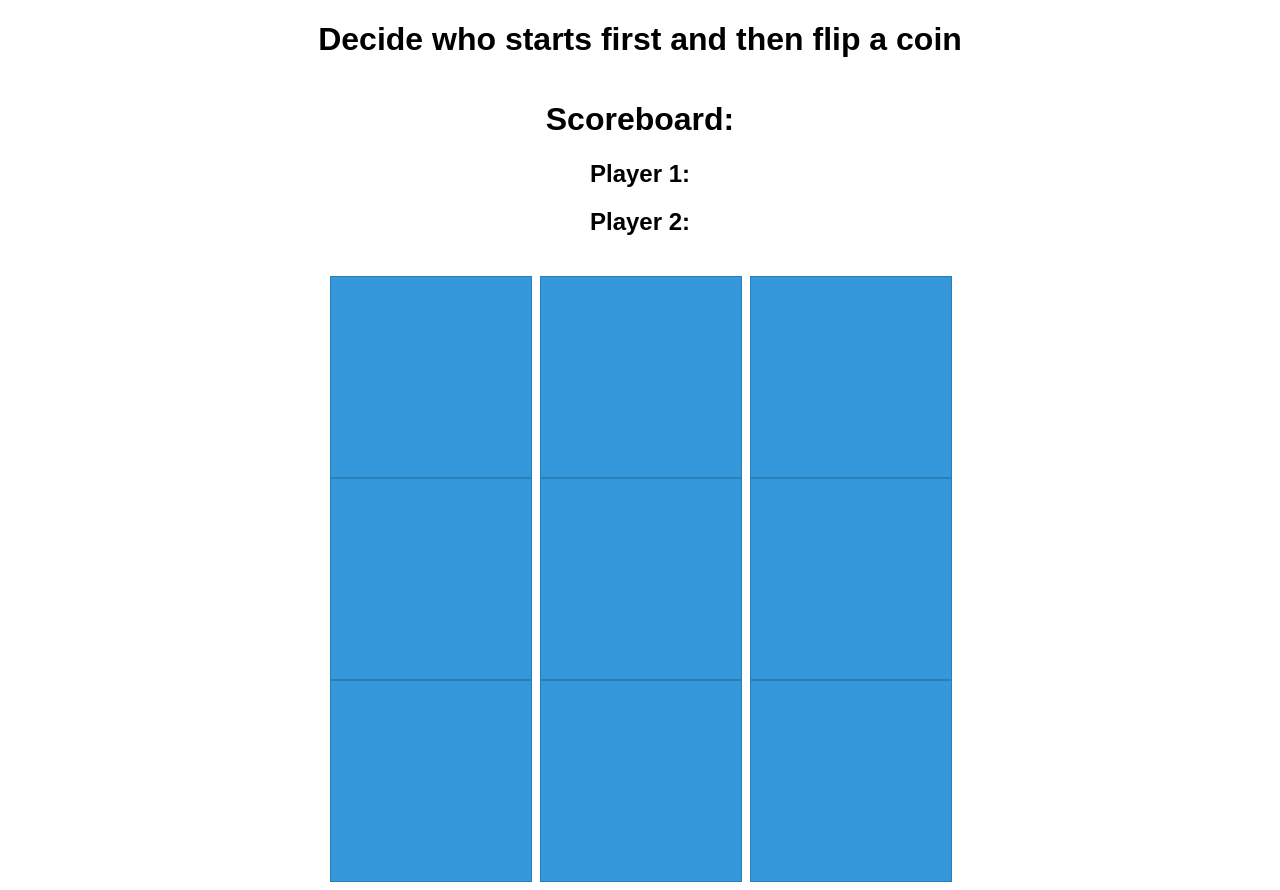
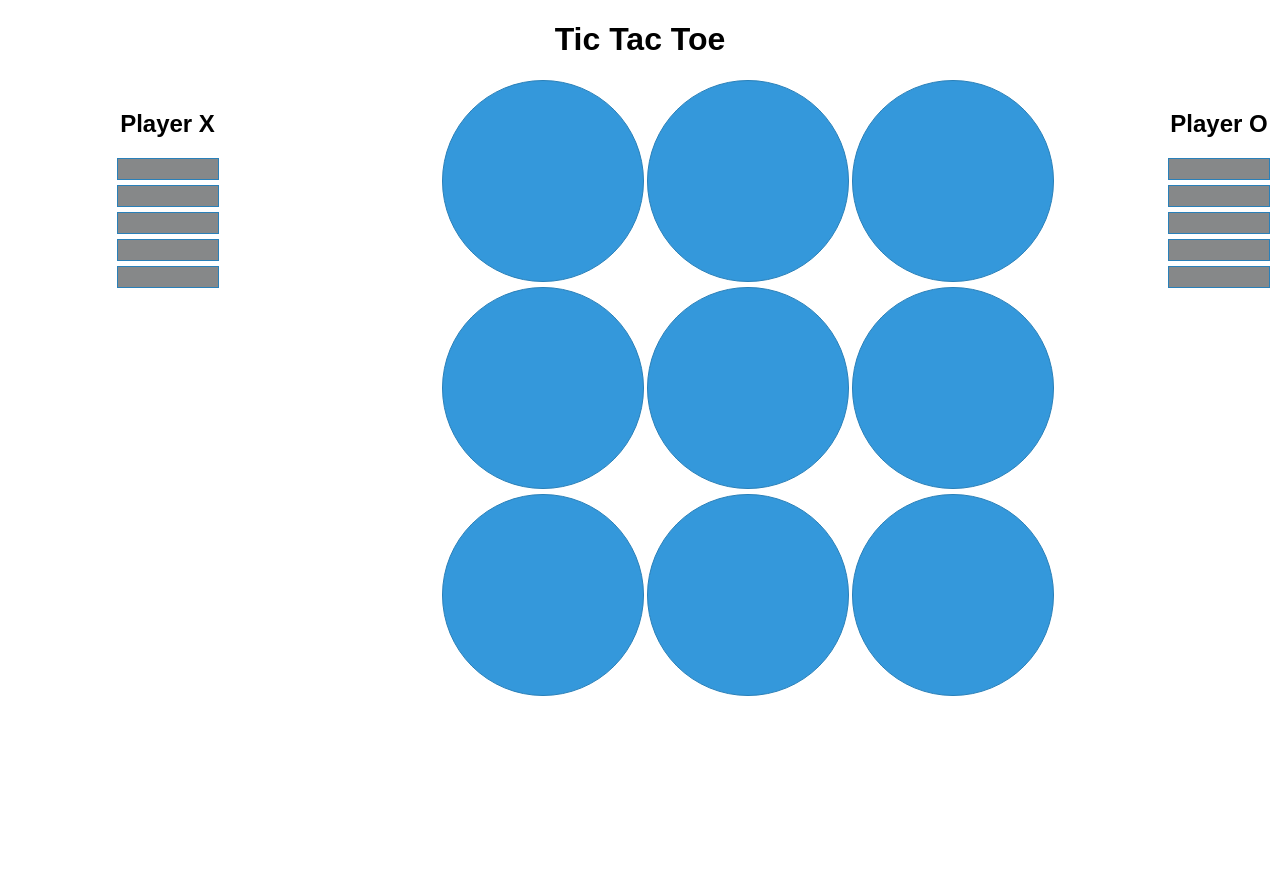
Before and after one commit to Suladis/ProtoTYPE, a website: page public/index.html in a window 1280 px wide. After the commit the page ends 800 px from the top, so only its background shows below. Drawn offline with Linux system fonts and the light colour scheme.

Commit message:
Tic Tac Toe update

```diff
--- a/public/index.html
+++ b/public/index.html
@@ -4,42 +4,50 @@
     <meta charset="UTF-8">
     <meta name="viewport" content="width=device-width, initial-scale=1.0">
     <link rel="stylesheet" href="style.css">
+    <script src="script.js"></script>
+
     <title>Tic Tac Toe</title>
 
 </head>
 <body>
     <div class="instructions">
-            <h1> Decide who starts first and then flip a coin</h1>
+            <h1>  Tic Tac Toe </h1>
     </div>
-    <div class="scoreboard">
-        <div class="scorebox">
-        <h1 class="scoreboard-header"> Scoreboard:</h1>
+
+    <div class="gameboard">
         <div class="player1">
-            <h2 id="player1">Player 1:</h2>
+            <h2 id="player1">Player X</h2>
+            <div class="gameRes" id="r1"></div>
+            <div class="gameRes" id="r2"></div>
+            <div class="gameRes" id="r3"></div>
+            <div class="gameRes" id="r4"></div>
+            <div class="gameRes" id="r5"></div>
         </div>
-        <div class="player2">
-            <h2 id="player2">Player 2:</h2>
-
+    <div class="board">
+        <div>
+            <div class="cell" id="cell0" onclick="handleCellClick(this)"></div>
+            <div class="cell" id="cell1" onclick="handleCellClick(this)"></div>
+            <div class="cell" id="cell2" onclick="handleCellClick(this)"></div>
+        </div>
+        <div>
+            <div class="cell" id="cell3" onclick="handleCellClick(this)"></div>
+            <div class="cell" id="cell4" onclick="handleCellClick(this)"></div>
+            <div class="cell" id="cell5" onclick="handleCellClick(this)"></div>
+        </div>
+        <div>
+            <div class="cell" id="cell6" onclick="handleCellClick(this)"></div>
+            <div class="cell" id="cell7" onclick="handleCellClick(this)"></div>
+            <div class="cell" id="cell8" onclick="handleCellClick(this)"></div>
         </div>
     </div>
+    <div class="player2">
+        <h2 id="player2">Player O</h2>
+        <div class="gameRes" id="r1"></div>
+            <div class="gameRes" id="r2"></div>
+            <div class="gameRes" id="r3"></div>
+            <div class="gameRes" id="r4"></div>
+            <div class="gameRes" id="r5"></div>
     </div>
-    <div class="board">
-        <div>
-            <div class="cell" data-index="0" onclick="handleCellClick(this)"></div>
-            <div class="cell" data-index="1" onclick="handleCellClick(this)"></div>
-            <div class="cell" data-index="2" onclick="handleCellClick(this)"></div>
-        </div>
-        <div>
-            <div class="cell" data-index="3" onclick="handleCellClick(this)"></div>
-            <div class="cell" data-index="4" onclick="handleCellClick(this)"></div>
-            <div class="cell" data-index="5" onclick="handleCellClick(this)"></div>
-        </div>
-        <div>
-            <div class="cell" data-index="6" onclick="handleCellClick(this)"></div>
-            <div class="cell" data-index="7" onclick="handleCellClick(this)"></div>
-            <div class="cell" data-index="8" onclick="handleCellClick(this)"></div>
-        </div>
-    </div>
-
+</div>
 </body>
 </html>
--- a/public/script.js
+++ b/public/script.js
@@ -0,0 +1,50 @@
+let currentPlayer = 'X'; // Initialize the current player
+
+
+function handleCellClick(cell) {
+    var move=0;
+    // Check if the cell is already marked
+    if (!cell.textContent.trim()) {
+        // If not marked, set the text content to the current player
+        cell.textContent = currentPlayer;
+        if (currentPlayer === 'X') {
+            cell.style.backgroundColor="red";
+
+        }else {
+            cell.style.backgroundColor="green"
+        }
+        // Switch to the next player
+        currentPlayer = currentPlayer === 'X' ? 'O' : 'X';
+
+
+    }
+    move +=1;
+
+
+    checkWinner(currentPlayer, move);
+
+}
+
+function checkWinner(currentPlayer,move) {
+    const gameStatus= 0;
+    if (move ===9) {
+        gameStatus =3;
+    }
+
+    for (let i= 0; i <3; i++) {
+
+        const checkDown = array.from(document.getElementById('cell${i}'));
+
+        if(checkDown.every(cell => cell.textContent=== currentPlayer)){
+                if (currentPlayer === 'X') {
+                    gameStatus = 1
+                } else {
+                    gameStatus = 2
+                }
+
+
+        }
+
+
+    }
+}
--- a/public/style.css
+++ b/public/style.css
@@ -2,41 +2,80 @@
 body {
     font-family: Arial, sans-serif;
     text-align: center;
+    margin-left: auto;
+    margin-right: auto;
 }
 
 .instructions {
     margin-bottom: 20px;
 }
 
-.scoreboard {
+.gameboard {
     display: flex;
     justify-content: space-around;
     margin-bottom: 20px;
+    margin-left: auto;
+    margin-right: auto;
 }
 
-.scorebox {
-    width: 200px;
+.playerscores {
+    display: flex;
+    flex-direction: row;
+    border: 10px solid blue;
+    width: 300px
+
+}
+
+.player1 {
+    padding: 10px;
+    margin-left: auto;
+    margin-right: auto;
+    justify-content: center;
+}
+
+.player2 {
+    padding: 10px;
+    justify-content: center;
+
+}
+
+.gameRes {
+    width: 100px;
+    height: 20px;
+    font-size: 24px;
+    cursor: pointer;
+    color: #fff;
+    background-color: #868889;
+    border: 1px solid #2980b9;
+    margin-bottom: 5px;
+    text-align: center;
+    line-height: 200px;
+    align-items: center;
 }
 
 .board {
     display: grid;
     grid-template-columns: repeat(3, 200px);
-    grid-gap: 10px;
+    grid-gap: 5px;
     justify-content: center;
+    margin-left: auto;
+    margin-right: auto;
 }
 
 .cell {
     width: 200px;
     height: 200px;
-    font-size: 24px;
+    font-size: 150px;
     cursor: pointer;
     color: #fff;
-    background-color: #3498db; /* Blue */
-    border: 1px solid #2980b9; /* Darker Blue */
+    background-color: #3498db;
+    border: 1px solid #2980b9;
+    margin-bottom: 5px;
     text-align: center;
-    line-height: 200px; /* Center content vertically */
+    line-height: 200px;
+    border-radius: 500px;
 }
 
 .cell:hover {
-    background-color: #aeaea4; /* Darker Blue on hover */
+    background-color: #d96112;
 }
```
